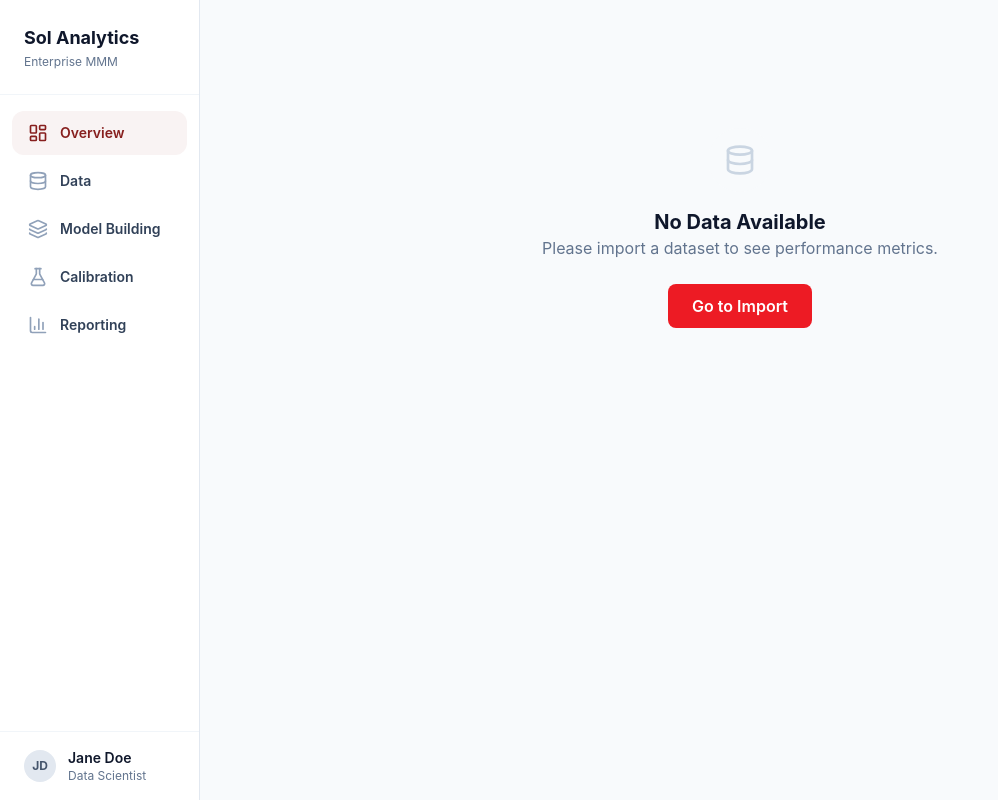
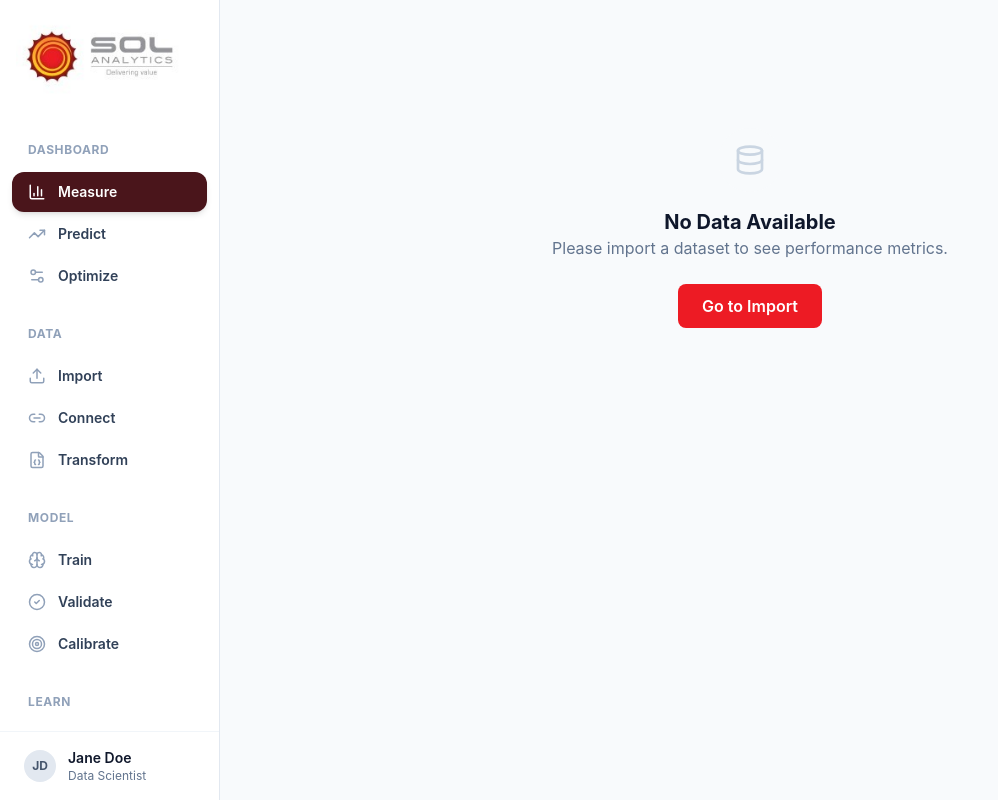
Before and after one commit to whynot231455/mmm-sol-dashboard, a React (Vite) app: page / in a window 1280 px wide. Shown: the whole page, without its empty margins (0-998 px from the left). Built offline with nearby package versions, Linux system fonts and the light colour scheme.

Commit message:
feat: Implement core Measure Performance page and establish global data store with IndexedDB persistence.

```diff
--- a/src/App.tsx
+++ b/src/App.tsx
@@ -41,6 +41,12 @@ function App() {
         return <ValidatePage />;
       case 'calibrate':
         return <CalibratePage />;
+      case 'transform':
+        return <PlaceholderPage title="Data Transformation" />;
+      case 'video-tutorials':
+        return <PlaceholderPage title="Video Tutorials" />;
+      case 'documentation':
+        return <PlaceholderPage title="Documentation" />;
       default:
         return <PlaceholderPage title={activePage} />;
     }
--- a/src/components/Sidebar.tsx
+++ b/src/components/Sidebar.tsx
@@ -1,10 +1,15 @@
-import React from 'react';
 import {
-  LayoutDashboard,
-  Database,
-  Layers,
-  FlaskConical,
-  BarChart3
+  BarChart3,
+  TrendingUp,
+  Settings2,
+  Upload,
+  Link2,
+  FileJson,
+  Brain,
+  CheckCircle2,
+  Target,
+  Video,
+  BookOpen
 } from 'lucide-react';
 import { clsx, type ClassValue } from 'clsx';
 import { twMerge } from 'tailwind-merge';
@@ -26,49 +31,90 @@ const SidebarItem = ({ icon, label, isActive, onClick }: SidebarItemProps) => (
   <button
     onClick={onClick}
     className={cn(
-      "w-full flex items-center gap-3 px-4 py-3 rounded-xl cursor-pointer transition-all duration-200 outline-none text-left group",
+      "w-full flex items-center gap-3 px-4 py-2.5 rounded-xl cursor-pointer transition-all duration-200 outline-none text-left group",
       isActive
-        ? "bg-brand-primary/5 text-brand-primary"
+        ? "bg-[#4a151b] text-white shadow-md"
         : "text-slate-600 hover:bg-slate-50 hover:text-slate-900"
     )}
   >
     <div className={cn(
       "flex-shrink-0 transition-colors",
-      isActive ? "text-brand-primary" : "text-slate-400 group-hover:text-slate-600"
+      isActive ? "text-white" : "text-slate-400 group-hover:text-slate-600"
     )}>
       {icon}
     </div>
     <span className={cn(
       "font-semibold text-sm",
-      isActive ? "text-brand-primary" : "text-slate-700"
+      isActive ? "text-white" : "text-slate-700"
     )}>
       {label}
     </span>
   </button>
 );
 
+const SidebarSection = ({ title }: { title: string }) => (
+  <div className="px-4 py-2 mt-4 mb-1">
+    <span className="text-xs font-bold text-slate-400 uppercase tracking-wider">
+      {title}
+    </span>
+  </div>
+);
+
 export const Sidebar = () => {
   const { activePage, setActivePage } = useDataStore();
 
-  const navigationItems = [
-    { id: "measure" as PageType, label: "Overview", icon: <LayoutDashboard size={20} /> },
-    { id: "import" as PageType, label: "Data", icon: <Database size={20} /> },
-    { id: "train" as PageType, label: "Model Building", icon: <Layers size={20} /> },
-    { id: "calibrate" as PageType, label: "Calibration", icon: <FlaskConical size={20} /> },
-    { id: "predict" as PageType, label: "Reporting", icon: <BarChart3 size={20} /> },
+  const sections = [
+    {
+      title: "Dashboard",
+      items: [
+        { id: "measure" as PageType, label: "Measure", icon: <BarChart3 size={18} /> },
+        { id: "predict" as PageType, label: "Predict", icon: <TrendingUp size={18} /> },
+        { id: "optimize" as PageType, label: "Optimize", icon: <Settings2 size={18} /> },
+      ]
+    },
+    {
+      title: "Data",
+      items: [
+        { id: "import" as PageType, label: "Import", icon: <Upload size={18} /> },
+        { id: "connect" as PageType, label: "Connect", icon: <Link2 size={18} /> },
+        { id: "transform" as PageType, label: "Transform", icon: <FileJson size={18} /> },
+      ]
+    },
+    {
+      title: "Model",
+      items: [
+        { id: "train" as PageType, label: "Train", icon: <Brain size={18} /> },
+        { id: "validate" as PageType, label: "Validate", icon: <CheckCircle2 size={18} /> },
+        { id: "calibrate" as PageType, label: "Calibrate", icon: <Target size={18} /> },
+      ]
+    },
+    {
+      title: "Learn",
+      items: [
+        { id: "video-tutorials" as PageType, label: "Video Tutorials", icon: <Video size={18} /> },
+        { id: "documentation" as PageType, label: "Documentation", icon: <BookOpen size={18} /> },
+      ]
+    }
   ];
 
   return (
-    <div className="h-screen w-[200px] bg-white border-r border-slate-200 flex flex-col sticky top-0 z-40">
+    <div className="h-screen w-[220px] bg-white border-r border-slate-200 flex flex-col sticky top-0 z-40">
       {/* Header */}
-      <div className="px-6 py-6 border-b border-slate-100">
-        <h1 className="text-lg font-bold text-slate-900">Sol Analytics</h1>
-        <p className="text-xs text-slate-500 mt-0.5">Enterprise MMM</p>
+      <div className="px-4 py-3">
+        <img
+          src="/sol_analytics_logo.jpg"
+          alt="Sol Analytics"
+          className="h-22 w-auto object-contain"
+        />
       </div>
 
       {/* Navigation */}
-      <div className="flex-1 overflow-y-auto px-3 py-4 space-y-1">
-        {navigationItems.map((item) => (
+      <div className="flex-1 overflow-y-auto px-3 pb-6 scrollbar-hide">
+        {sections.map((section) => (
+          <div key={section.title} className="mb-4">
+            <SidebarSection title={section.title} />
+            <div className="space-y-0.5">
+              {section.items.map((item) => (
                 <SidebarItem
                   key={item.id}
                   icon={item.icon}
@@ -76,6 +122,9 @@ export const Sidebar = () => {
                   isActive={activePage === item.id}
                   onClick={() => setActivePage(item.id)}
                 />
+              ))}
+            </div>
+          </div>
         ))}
       </div>
 
--- a/src/pages/MeasurePage.tsx
+++ b/src/pages/MeasurePage.tsx
@@ -1,4 +1,3 @@
-import { useState } from 'react';
 import { useMeasureData } from '../hooks/useMeasureData';
 import { KPICard } from '../components/KPICard';
 import { TrendChart } from '../components/TrendChart';
@@ -19,16 +18,13 @@ import { useDataStore } from '../store/useDataStore';
 import { formatSmartCurrency, formatPercent } from '../lib/formatters';
 
 export const MeasurePage = () => {
-  const [selectedCountry, setSelectedCountry] = useState('All');
-  const [selectedChannel, setSelectedChannel] = useState('All');
-  const [selectedDateRange, setSelectedDateRange] = useState('All Time');
+  const { filters: persistedFilters, setFilter, setActivePage } = useDataStore();
 
   const data = useMeasureData({
-      country: selectedCountry,
-      channel: selectedChannel,
-      dateRange: selectedDateRange
+      country: persistedFilters.country,
+      channel: persistedFilters.channel,
+      dateRange: persistedFilters.dateRange
   });
-  const { setActivePage } = useDataStore();
 
   if (!data) {
     return (
@@ -79,8 +75,8 @@ export const MeasurePage = () => {
         <div className="relative group">
             <Globe size={16} className="absolute left-3 top-1/2 -translate-y-1/2 text-slate-500" />
             <select
-                value={selectedCountry}
-                onChange={(e) => setSelectedCountry(e.target.value)}
+                value={persistedFilters.country}
+                onChange={(e) => setFilter('country', e.target.value)}
                 className="pl-10 pr-8 py-2 bg-white border border-slate-200 rounded-lg text-sm font-medium text-slate-600 hover:border-slate-300 transition-colors appearance-none cursor-pointer outline-none focus:ring-2 focus:ring-brand-primary/10"
             >
                 {filters.countries.map(country => (
@@ -92,8 +88,8 @@ export const MeasurePage = () => {
         <div className="relative group">
             <Filter size={16} className="absolute left-3 top-1/2 -translate-y-1/2 text-slate-500" />
             <select
-                value={selectedChannel}
-                onChange={(e) => setSelectedChannel(e.target.value)}
+                value={persistedFilters.channel}
+                onChange={(e) => setFilter('channel', e.target.value)}
                 className="pl-10 pr-8 py-2 bg-white border border-slate-200 rounded-lg text-sm font-medium text-slate-600 hover:border-slate-300 transition-colors appearance-none cursor-pointer outline-none focus:ring-2 focus:ring-brand-primary/10"
             >
                 {filters.channels.map(channel => (
@@ -105,8 +101,8 @@ export const MeasurePage = () => {
         <div className="relative group">
             <Calendar size={16} className="absolute left-3 top-1/2 -translate-y-1/2 text-slate-500" />
             <select
-                value={selectedDateRange}
-                onChange={(e) => setSelectedDateRange(e.target.value)}
+                value={persistedFilters.dateRange}
+                onChange={(e) => setFilter('dateRange', e.target.value)}
                 className="pl-10 pr-8 py-2 bg-white border border-slate-200 rounded-lg text-sm font-medium text-slate-600 hover:border-slate-300 transition-colors appearance-none cursor-pointer outline-none focus:ring-2 focus:ring-brand-primary/10"
             >
                 <option>All Time</option>
--- a/src/store/useDataStore.ts
+++ b/src/store/useDataStore.ts
@@ -28,19 +28,28 @@ interface ColumnMapping {
 
 export type PageType =
     | 'measure' | 'predict' | 'optimize'
-    | 'import' | 'connect'
-    | 'train' | 'validate' | 'calibrate';
+    | 'import' | 'connect' | 'transform'
+    | 'train' | 'validate' | 'calibrate'
+    | 'video-tutorials' | 'documentation';
+
+interface Filters {
+    country: string;
+    channel: string;
+    dateRange: string;
+}
 
 interface DataState {
     rawData: Record<string, unknown>[];
     headers: string[];
     mapping: ColumnMapping;
+    filters: Filters;
     isLoaded: boolean;
     activePage: PageType;
 
     // Actions
     setData: (data: Record<string, unknown>[], headers: string[]) => void;
     setMapping: (mapping: ColumnMapping) => void;
+    setFilter: (key: keyof Filters, value: string) => void;
     setActivePage: (page: PageType) => void;
     reset: () => void;
 }
@@ -51,6 +60,11 @@ export const useDataStore = create<DataState>()(
             rawData: [],
             headers: [],
             mapping: {},
+            filters: {
+                country: 'All',
+                channel: 'All',
+                dateRange: 'All Time'
+            },
             isLoaded: false,
             activePage: 'measure',
 
@@ -62,12 +76,21 @@ export const useDataStore = create<DataState>()(
 
             setMapping: (mapping) => set({ mapping }),
 
+            setFilter: (key, value) => set((state) => ({
+                filters: { ...state.filters, [key]: value }
+            })),
+
             setActivePage: (page) => set({ activePage: page }),
 
             reset: () => set({
                 rawData: [],
                 headers: [],
                 mapping: {},
+                filters: {
+                    country: 'All',
+                    channel: 'All',
+                    dateRange: 'All Time'
+                },
                 isLoaded: false,
                 activePage: 'measure'
             }),
@@ -79,6 +102,7 @@ export const useDataStore = create<DataState>()(
                 rawData: state.rawData,
                 headers: state.headers,
                 mapping: state.mapping,
+                filters: state.filters,
                 isLoaded: state.isLoaded,
             }),
         }
```
Also changed, not shown: public/sol_analytics_logo.jpg (added). Lines whose indentation alone changed are shown as unchanged.
